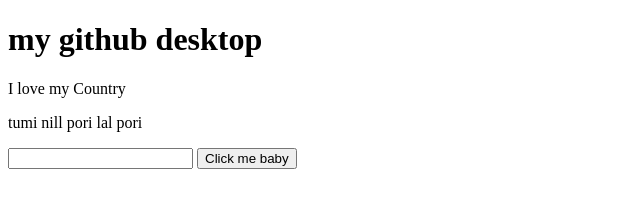
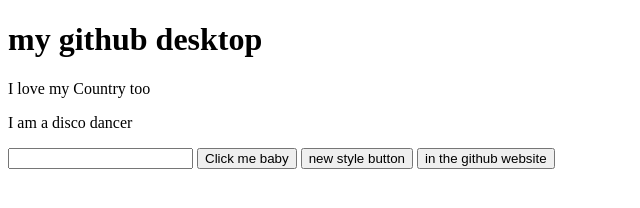
Before and after one commit to BasitAbdul1712/my-second-Website, a plain HTML site: page index.html in a window 1280 px wide. Shown: the whole page, without its empty margins (0-640 px from the left). Drawn offline with Linux system fonts and the light colour scheme.

Commit message:
text updated

```diff
--- a/index.html
+++ b/index.html
@@ -9,13 +9,15 @@
     <h1>my github desktop</h1>
     <div>
         <p>
-            I love my Country
+            I love my Country too
         </p>
 
     </div>
-    <p>tumi nill pori lal pori</p>
+    <p>I am a disco dancer</p>
     <input types="text"
     <br>
     <button>Click me baby</button>
+    <button>new style button</button>
+    <button>in the github website</button>
 </body>
 </html>
```
